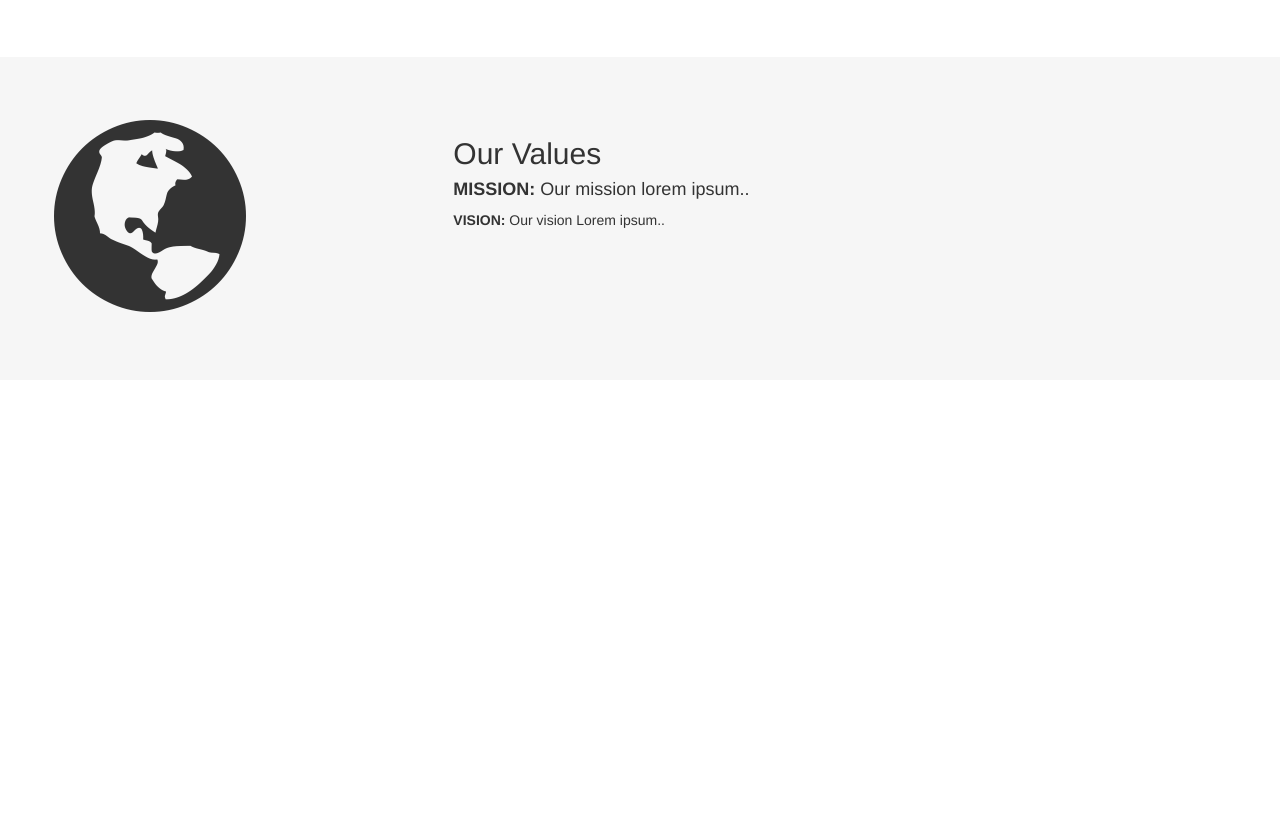
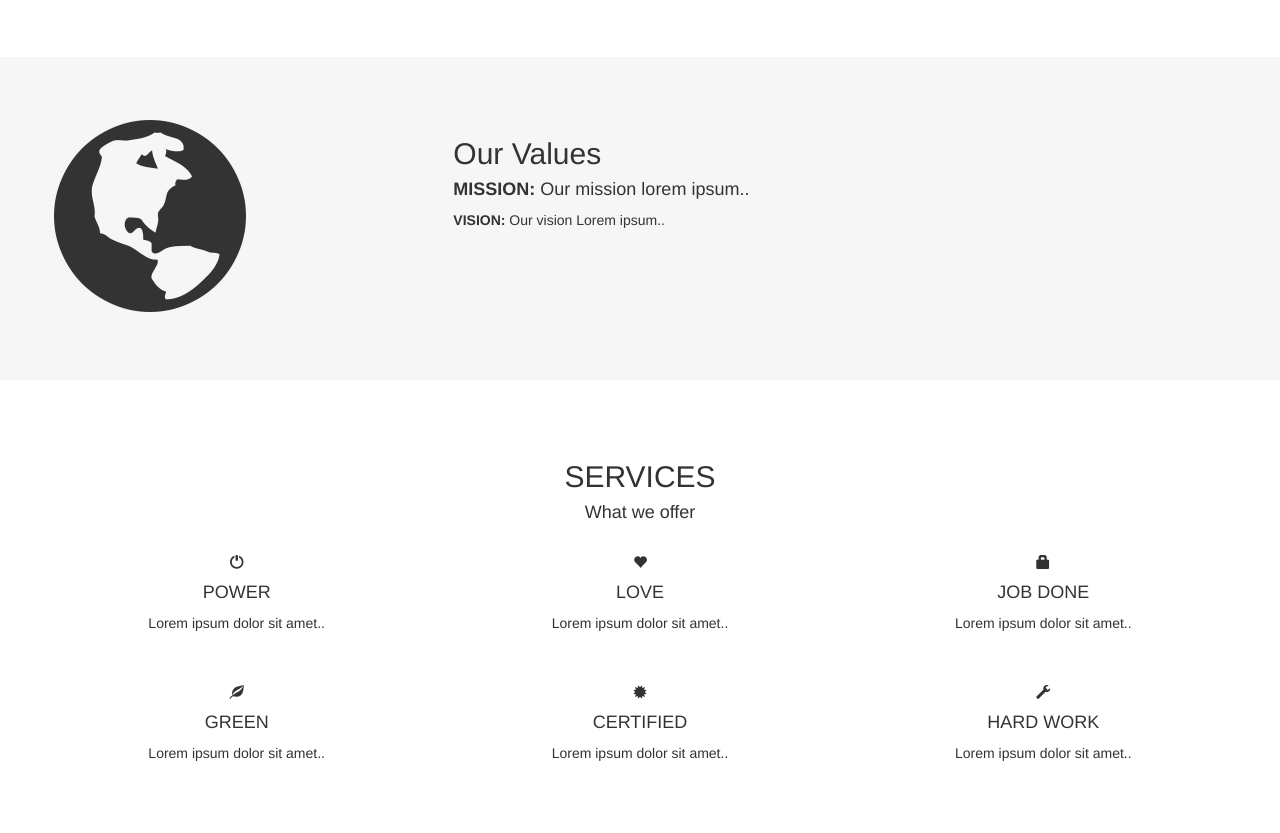
Before and after one commit to axndmathias/company-v4, a website: page index.html in a window 1280 px wide. Shown: the part 674-1507 px from the top of the page. Before the commit the page ends 1054 px from the top, so only its background shows below. Drawn offline with nearby package versions, Linux system fonts and the light colour scheme.

Commit message:
feat(service): add services

```diff
--- a/index.html
+++ b/index.html
@@ -80,6 +80,47 @@
         </div>
       </div>
 
+      <div class="container-fluid text-center">
+        <h2>SERVICES</h2>
+        <h4>What we offer</h4>
+        <br>
+        <div class="row">
+          <div class="col-sm-4">
+            <span class="glyphicon glyphicon-off"></span>
+            <h4>POWER</h4>
+            <p>Lorem ipsum dolor sit amet..</p>
+          </div>
+          <div class="col-sm-4">
+            <span class="glyphicon glyphicon-heart"></span>
+            <h4>LOVE</h4>
+            <p>Lorem ipsum dolor sit amet..</p>
+          </div>
+          <div class="col-sm-4">
+            <span class="glyphicon glyphicon-lock"></span>
+            <h4>JOB DONE</h4>
+            <p>Lorem ipsum dolor sit amet..</p>
+          </div>
+          </div>
+          <br><br>
+        <div class="row">
+          <div class="col-sm-4">
+            <span class="glyphicon glyphicon-leaf"></span>
+            <h4>GREEN</h4>
+            <p>Lorem ipsum dolor sit amet..</p>
+          </div>
+          <div class="col-sm-4">
+            <span class="glyphicon glyphicon-certificate"></span>
+            <h4>CERTIFIED</h4>
+            <p>Lorem ipsum dolor sit amet..</p>
+          </div>
+          <div class="col-sm-4">
+            <span class="glyphicon glyphicon-wrench"></span>
+            <h4>HARD WORK</h4>
+            <p>Lorem ipsum dolor sit amet..</p>
+          </div>
+        </div>
+      </div>
+
 </body>
 
 </html>
```
